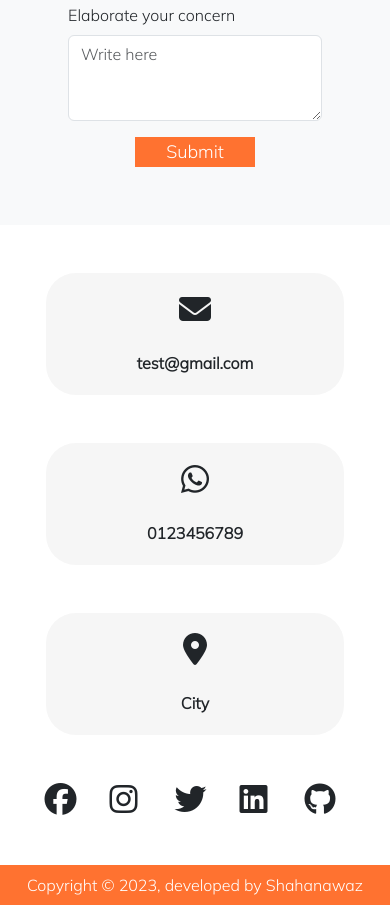
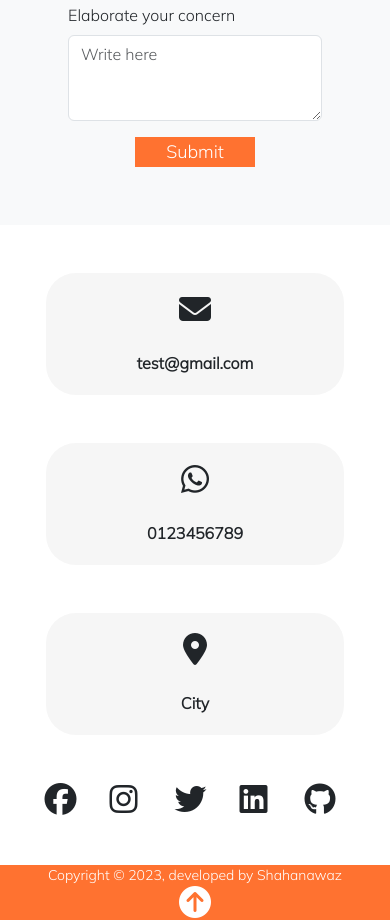
Before and after one commit to Shahanawazgit/PSD-to-HTML, a plain HTML site: page index.html in a window 390 px wide. Shown: the part 4748-5668 px from the top of the page. Drawn offline with nearby package versions, Linux system fonts and the light colour scheme.

Commit message:
added the go to top icon

```diff
--- a/index.html
+++ b/index.html
@@ -305,6 +305,7 @@
     <footer>
         <div class="footer d-flex justify-content-center align-items-center">
             <p>Copyright &copy; 2023, developed by Shahanawaz</p>
+            <a href="#"><i class="fa-solid fa-circle-arrow-up fa-2x"></i></a>
         </div>
     </footer>
 
--- a/responsive.css
+++ b/responsive.css
@@ -81,7 +81,16 @@
     margin: auto;
   }
 
+  .footer {
+    flex-direction: column;
+    height: auto;
+  }
+
   .footer p {
-    font-size: 16px;
+    font-size: 14px;
+  }
+
+  .footer a {
+    margin: 0;
   }
 }
--- a/style.css
+++ b/style.css
@@ -363,3 +363,9 @@
   color: #fff;
   font-size: 18px;
 }
+
+.footer a {
+  text-decoration: none;
+  color: #fff;
+  margin-left: 2%;
+}
```
